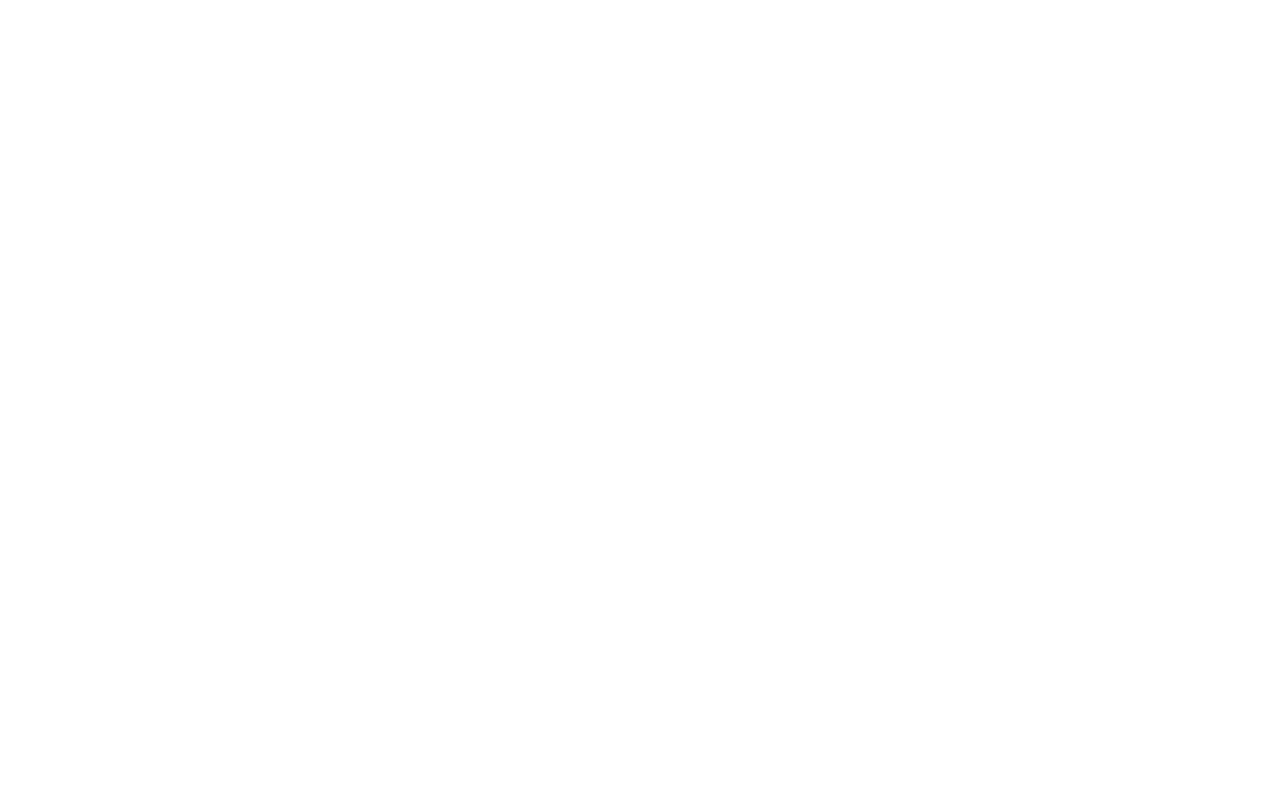
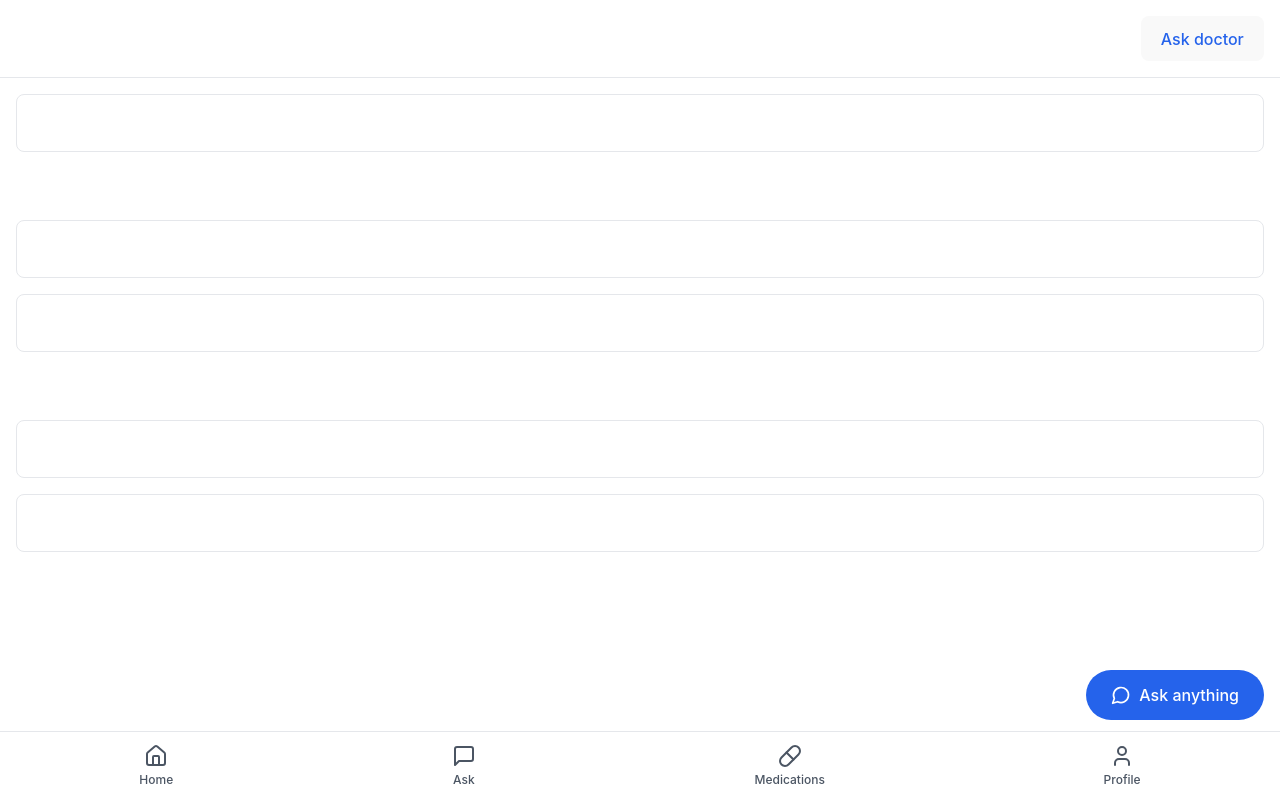
Before and after one commit to MimirMedicalAI/mimir-frontend, a React (Vite) app: page /patient/visits/1 in a window 1280 px wide. Before the commit this address had no page. Built offline with nearby package versions, Linux system fonts and the light colour scheme.

Commit message:
adjust brand colors and typography. Added patient layout, added login form

```diff
--- /dev/null
+++ b/src/app/login/page.tsx
@@ -0,0 +1,11 @@
+import { LoginForm } from "@/components/login-form"
+
+export default function Page() {
+  return (
+    <div className="flex min-h-svh w-full items-center justify-center p-6 md:p-10">
+      <div className="w-full max-w-sm">
+        <LoginForm />
+      </div>
+    </div>
+  )
+}
--- /dev/null
+++ b/src/components/VisitDetails.tsx
@@ -0,0 +1,59 @@
+import {ChevronLeft, MessageCircle, NotebookPen, PillBottle, Stethoscope, Syringe} from "lucide-react";
+
+function VisitDetails() {
+    return (
+        <div className="bg-white min-h-screen">
+            <header className="flex items-center justify-between p-4 border-b">
+                <div className="flex items-center gap-2">
+                    <ChevronLeft className="w-6 h-6"/>
+                    <h1 className="text-lg font-semibold">Visit at Dr.Hans (Oct.25)</h1>
+                </div>
+                <button className="text-blue-600">Ask doctor</button>
+            </header>
+
+            <div className="p-4 space-y-6">
+                <div className="bg-white rounded-lg p-4 flex items-center gap-3 border">
+                    <NotebookPen className="w-6 h-6"/>
+                    <span className="font-medium">My Notes</span>
+                </div>
+
+                <section>
+                    <h2 className="text-lg font-semibold mb-4">Doctor notes</h2>
+                    <div className="space-y-4">
+                        <div className="bg-white rounded-lg p-4 flex items-center gap-3 border">
+                            <Stethoscope className="w-6 h-6"/>
+                            <span className="font-medium">Doctor assessment</span>
+                        </div>
+                        <div className="bg-white rounded-lg p-4 flex items-center gap-3 border">
+                            <Syringe className="w-6 h-6"/>
+                            <span className="font-medium">Medication & recommendation</span>
+                        </div>
+                    </div>
+                </section>
+
+                <section>
+                    <h2 className="text-lg font-semibold mb-4">Lab reports</h2>
+                    <div className="space-y-4">
+                        <div className="bg-white rounded-lg p-4 flex items-center gap-3 border">
+                            <PillBottle className="w-6 h-6"/>
+                            <span className="font-medium">Blood test</span>
+                        </div>
+                        <div className="bg-white rounded-lg p-4 flex items-center gap-3 border">
+                            <PillBottle className="w-6 h-6"/>
+                            <span className="font-medium">Stool test</span>
+                        </div>
+                    </div>
+                </section>
+            </div>
+
+            <div className="fixed bottom-20 right-4">
+                <button className="bg-blue-600 text-white rounded-full px-6 py-3 flex items-center gap-2">
+                    <MessageCircle className="w-5 h-5"/>
+                    Ask anything
+                </button>
+            </div>
+        </div>
+    );
+}
+
+export default VisitDetails;
--- /dev/null
+++ b/src/components/login-form.tsx
@@ -0,0 +1,59 @@
+import {cn} from "@/lib/utils"
+import {Button} from "@/components/ui/button"
+import {Card, CardContent, CardDescription, CardHeader, CardTitle,} from "@/components/ui/card"
+import {Input} from "@/components/ui/input"
+import {Label} from "@/components/ui/label"
+
+export function LoginForm({
+                              className,
+                              ...props
+                          }: React.ComponentPropsWithoutRef<"div">) {
+    return (
+        <div className={cn("flex flex-col gap-6", className)} {...props}>
+            <Card>
+                <CardHeader>
+                    <CardTitle className="text-2xl">Login</CardTitle>
+                    <CardDescription>
+                        Enter your email below to login to your account
+                    </CardDescription>
+                </CardHeader>
+                <CardContent>
+                    <form>
+                        <div className="flex flex-col gap-6">
+                            <div className="grid gap-2">
+                                <Label htmlFor="email">Email</Label>
+                                <Input
+                                    id="email"
+                                    type="email"
+                                    placeholder="m@example.com"
+                                    required
+                                />
+                            </div>
+                            <div className="grid gap-2">
+                                <div className="flex items-center">
+                                    <Label htmlFor="password">Password</Label>
+                                    <a
+                                        href="#"
+                                        className="ml-auto inline-block text-sm underline-offset-4 hover:underline"
+                                    >
+                                        Forgot your password?
+                                    </a>
+                                </div>
+                                <Input id="password" type="password" required/>
+                            </div>
+                            <Button type="submit" className="w-full">
+                                Login
+                            </Button>
+                        </div>
+                        <div className="mt-4 text-center text-sm">
+                            Don&apos;t have an account?{" "}
+                            <a href="#" className="underline underline-offset-4">
+                                Sign up
+                            </a>
+                        </div>
+                    </form>
+                </CardContent>
+            </Card>
+        </div>
+    )
+}
--- a/src/components/patient-layout.tsx
+++ b/src/components/patient-layout.tsx
@@ -1,7 +1,28 @@
 import {Outlet} from "react-router";
+import {Home, MessageSquare, Pill, User} from "lucide-react";
 
 function PatientLayout() {
-    return <><Outlet/></>
+    return <>
+        <Outlet/>
+        <nav className="fixed bottom-0 left-0 w-full bg-white border-t flex justify-around items-center py-3">
+            <a href="/" className="flex flex-col items-center text-gray-600 hover:text-blue-500">
+                <Home size={24}/>
+                <span className="text-xs mt-1">Home</span>
+            </a>
+            <a href="/ask" className="flex flex-col items-center text-gray-600 hover:text-blue-500">
+                <MessageSquare size={24}/>
+                <span className="text-xs mt-1">Ask</span>
+            </a>
+            <a href="/medications" className="flex flex-col items-center text-gray-600 hover:text-blue-500">
+                <Pill size={24}/>
+                <span className="text-xs mt-1">Medications</span>
+            </a>
+            <a href="/profile" className="flex flex-col items-center text-gray-600 hover:text-blue-500">
+                <User size={24}/>
+                <span className="text-xs mt-1">Profile</span>
+            </a>
+        </nav>
+    </>
 }
 
 export default PatientLayout;
--- a/src/components/sidebar.tsx
+++ b/src/components/sidebar.tsx
@@ -72,8 +72,8 @@ export function AppSidebar() {
                     <AvatarFallback>CN</AvatarFallback>
                 </Avatar>
                 <div className="flex flex-col">
-                    <p className="text-gray-800 text-sm font-semibold">Dr. Hans Stubbe</p>
-                    <p className="text-gray-600 text-sm">Hausarzt</p>
+                    <p className="text-shade-800 text-sm font-semibold">Dr. Hans Stubbe</p>
+                    <p className="text-shade-600 text-sm">Hausarzt</p>
                 </div>
             </SidebarFooter>
         </Sidebar>
--- a/src/main.tsx
+++ b/src/main.tsx
@@ -11,12 +11,16 @@ import PatientDetails from "@/pages/doctor/Patients/PatientDetails/PatientDetail
 import {TooltipProvider} from "@/components/ui/tooltip.tsx";
 import PatientHome from "@/pages/patient/PatientHome/PatientHome.tsx";
 import PatientLayout from "@/components/patient-layout.tsx";
+import VisitDetails from "@/components/VisitDetails.tsx";
+import {Login} from "@/pages/doctor/Login/Login.tsx";
 
 createRoot(document.getElementById('root')!).render(
     <StrictMode>
         <BrowserRouter>
             <TooltipProvider>
                 <Routes>
+                    {/* Unauthenticated */}
+                    <Route path="/login" element={<Login/>}/>
                     {/* Doctor pages */}
                     <Route element={<Layout/>}>
                         <Route path="/" element={<DoctorHome/>}/>
@@ -29,6 +33,7 @@ createRoot(document.getElementById('root')!).render(
                     {/* Patient pages */}
                     <Route element={<PatientLayout/>}>
                         <Route path="/patient" element={<PatientHome/>}/>
+                        <Route path="/patient/visits/:visitId" element={<VisitDetails/>}/>
                     </Route>
                 </Routes>
             </TooltipProvider>
--- /dev/null
+++ b/src/pages/doctor/Login/Login.tsx
@@ -0,0 +1,5 @@
+import {LoginForm} from "@/components/login-form.tsx";
+
+export function Login() {
+    return <LoginForm className='flex items-center'/>
+}
--- a/tailwind.config.js
+++ b/tailwind.config.js
@@ -23,12 +23,26 @@ module.exports = {
                     border: "hsl(var(--sidebar-border))",
                     ring: "hsl(var(--sidebar-ring))",
                 },
-
-                /**
-                 * If you'd like to use a "muted" color for code blocks,
-                 * define it here. For example:
-                 */
+                primary: '#362BFF',
+                yellowAccent: '#D7FD51',
+                orangeAccent: '#EC5E2A',
+                pinkAccent: '#F092F7',
+                blueAccent: '#2356EA',
+                blackAccent: '#0A1029',
+                success: '#64DA41',
+                error: '#E5322C',
+                'shade-100': '#FFFFFF',
+                'shade-200': '#F5F5F5',
+                'shade-300': '#E5E5E5',
+                'shade-400': '#B3B3B3',
+                'shade-500': '#8C8C8C',
+                'shade-600': '#666666',
+                'shade-700': '#333333',
+                'shade-800': '#000000',
                 muted: "hsl(var(--muted))",
+            },
+            fontFamily: {
+                inter: ['Inter', 'sans-serif'],
             },
         },
     },
@@ -38,29 +52,46 @@ module.exports = {
 
         plugin(function ({addBase}) {
             addBase({
+                // H1 - Inter Semi Bold, 31px, 120% line height
                 h1: {
-                    "@apply text-gray-800 scroll-m-20 text-4xl font-extrabold tracking-tight lg:text-5xl":
-                        {},
+                    "@apply font-inter font-semibold text-[31px] leading-[120%]": {},
                 },
+                // H2 - Inter Semi Bold, 25px, 140% line height
                 h2: {
-                    "@apply text-gray-800 scroll-m-20 pb-2 text-3xl font-semibold tracking-tight transition-colors first:mt-0":
-                        {},
+                    "@apply font-inter font-semibold text-[25px] leading-[140%]": {},
                 },
+                // H3 - Inter Medium, 20px, 120% line height
                 h3: {
-                    "@apply text-gray-800 scroll-m-20 text-2xl font-semibold tracking-tight": {},
+                    "@apply font-inter font-medium text-[20px] leading-[120%]": {},
                 },
+                // H4/Subtitle 1 - Inter Bold, 16px, 140% line height
                 h4: {
-                    "@apply text-gray-800 scroll-m-20 text-xl font-semibold tracking-tight": {},
+                    "@apply font-inter font-bold text-[16px] leading-[140%]": {},
                 },
-
-                p: {
-                    "@apply text-gray-800 leading-7": {},
+                // H5/Subtitle 2 - Inter Bold, 14px, 140% line height
+                h5: {
+                    "@apply font-inter font-bold text-[14px] leading-[140%]": {},
                 },
-
-                small: {
-                    "@apply text-gray-600 text-sm leading-7": {},
+                // Body 1 - Inter Medium, 16px, 180% line height
+                '.body-1': {
+                    "@apply font-inter font-medium text-[16px] leading-[180%]": {},
                 },
-
+                // Body 2 - Inter Medium, 14px, 180% line height
+                '.body-2': {
+                    "@apply font-inter font-medium text-[14px] leading-[180%]": {},
+                },
+                // Caption - Inter Regular, 12px/16px
+                '.caption': {
+                    "@apply font-inter font-normal text-[12px] leading-[16px]": {},
+                },
+                // Overline - Inter Bold, 10px/16px
+                '.overline': {
+                    "@apply font-inter font-bold text-[10px] leading-[16px] uppercase": {},
+                },
+                // Button text - Inter Medium, 14px/16px
+                '.button-text': {
+                    "@apply font-inter font-medium text-[14px] leading-[16px] uppercase": {},
+                },
             });
         }),
     ],
```
Also changed, not shown: src/components/ui/button.tsx (+7 -7 lines).
